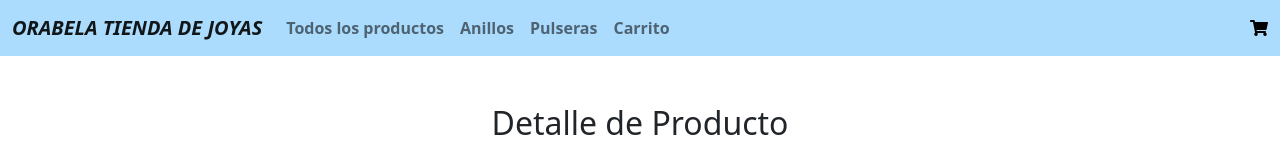
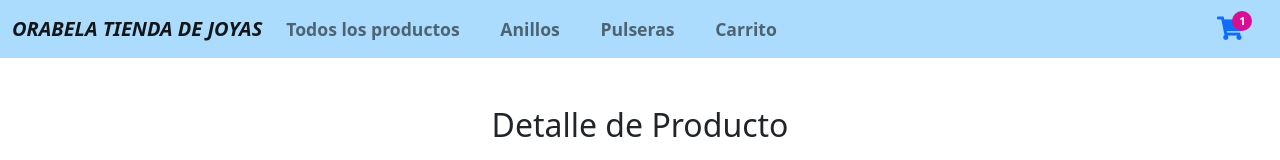
Before and after one commit to Solgelsi/orabela-app, a React (Create React App) app: page /item/1 in a window 1280 px wide. Both pictures are taken after a click on the button "Agregar al carrito". Shown: the top 160 px of the page. Built offline with nearby package versions, Linux system fonts and the light colour scheme.

Commit message:
cartwidget ahora escucha las compras

```diff
--- a/src/Components/CartWidget/CartWidget.css
+++ b/src/Components/CartWidget/CartWidget.css
@@ -1,3 +1,26 @@
-i {
-    color:black;
+.fa-shopping-cart{
+    font-size: 1.5em;
 }
+a {
+    font-size: 1.1rem;
+    color: #343a40;
+    text-decoration: none !important;
+    margin-right: 1.4em;
+}
+
+a.cart:hover {
+    text-decoration: none;
+    color: #d60e96;
+}
+
+a.cart .cart-basket {
+    font-size: .7rem;
+    position: absolute;
+    top: -9px;
+    right: -9px;
+    width: 20px;
+    height: 20px;
+    color: #fff;
+    background-color: #d60e96;
+    border-radius: 70%;
+}
--- a/src/Components/CartWidget/CartWidget.js
+++ b/src/Components/CartWidget/CartWidget.js
@@ -1,11 +1,22 @@
-import React from 'react';
-import  './CartWidget.css';
+import React, { useContext, useEffect } from 'react';
+import { Link } from 'react-router-dom';
+import './CartWidget.css';
+import { CartContext } from '../../Context/cartContext';
+import { useState } from 'react/cjs/react.development';
 
 const CartWidget = () => {
+    const { purchases, getItemCount } = useContext(CartContext);
+    const [cartNumber, setCartNumber] = useState(getItemCount());
+
+    useEffect(() => {
+        setCartNumber(getItemCount());
+    }, [purchases])
+
     return (
-        <div className="d-flex">
-            <i className="fas fa-shopping-cart"></i>
-        </div>
+        <Link to="/Cart" className="cart position-relative d-inline-flex">
+            <i className="fas fa fa-shopping-cart fa-lg"></i>
+            {cartNumber !== 0 && <span className="cart-basket d-flex align-items-center justify-content-center">{cartNumber}</span>}
+        </Link>
     );
 }
 
--- a/src/Context/cartContext.js
+++ b/src/Context/cartContext.js
@@ -25,8 +25,12 @@ export const CartProvider = ({children}) => {
         setPurchase([]);
     }
 
+    const getItemCount = () => {
+        return purchases.reduce((val, current) => val + current.compra,0);
+    }
+
     return (
-        <CartContext.Provider value={{purchases, addPurchase, removeItem, isInCart, clear}}>
+        <CartContext.Provider value={{purchases, addPurchase, removeItem, isInCart, clear, getItemCount}}>
             {children}
         </CartContext.Provider>
     )
```
